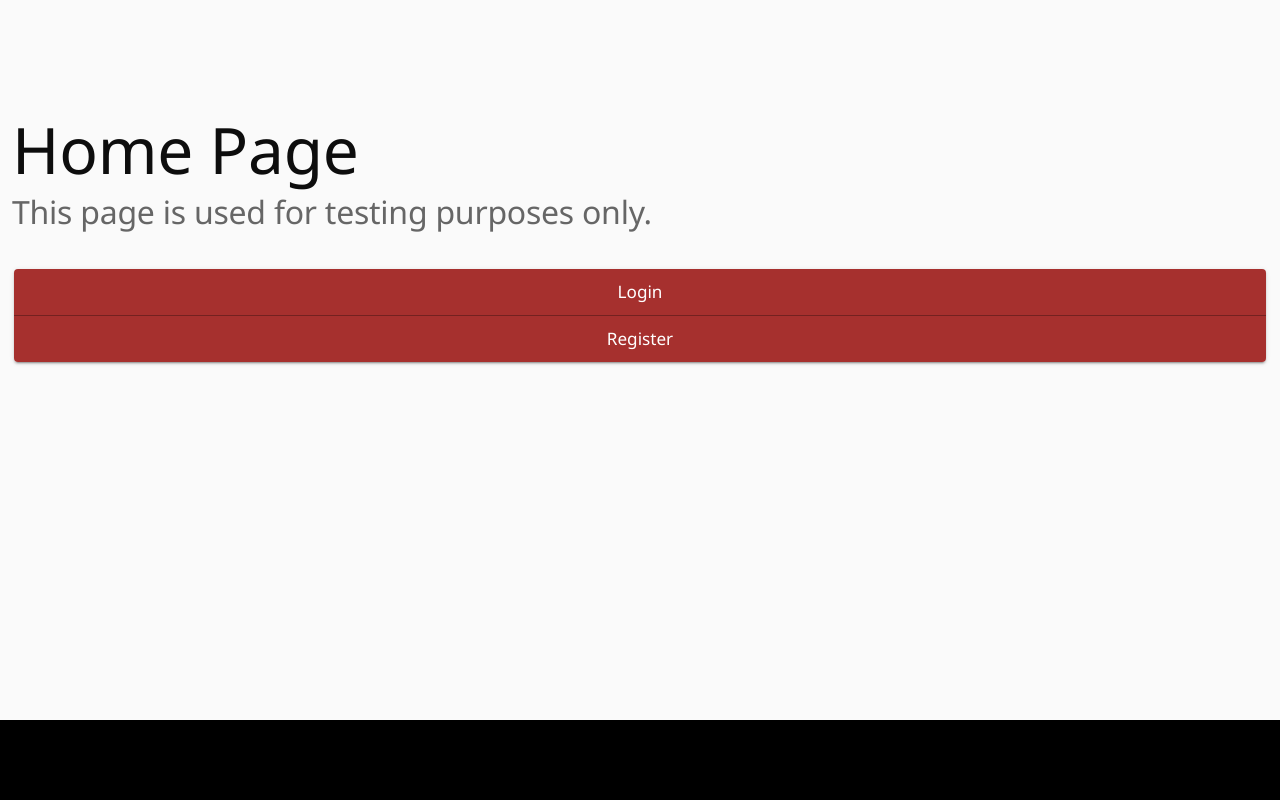
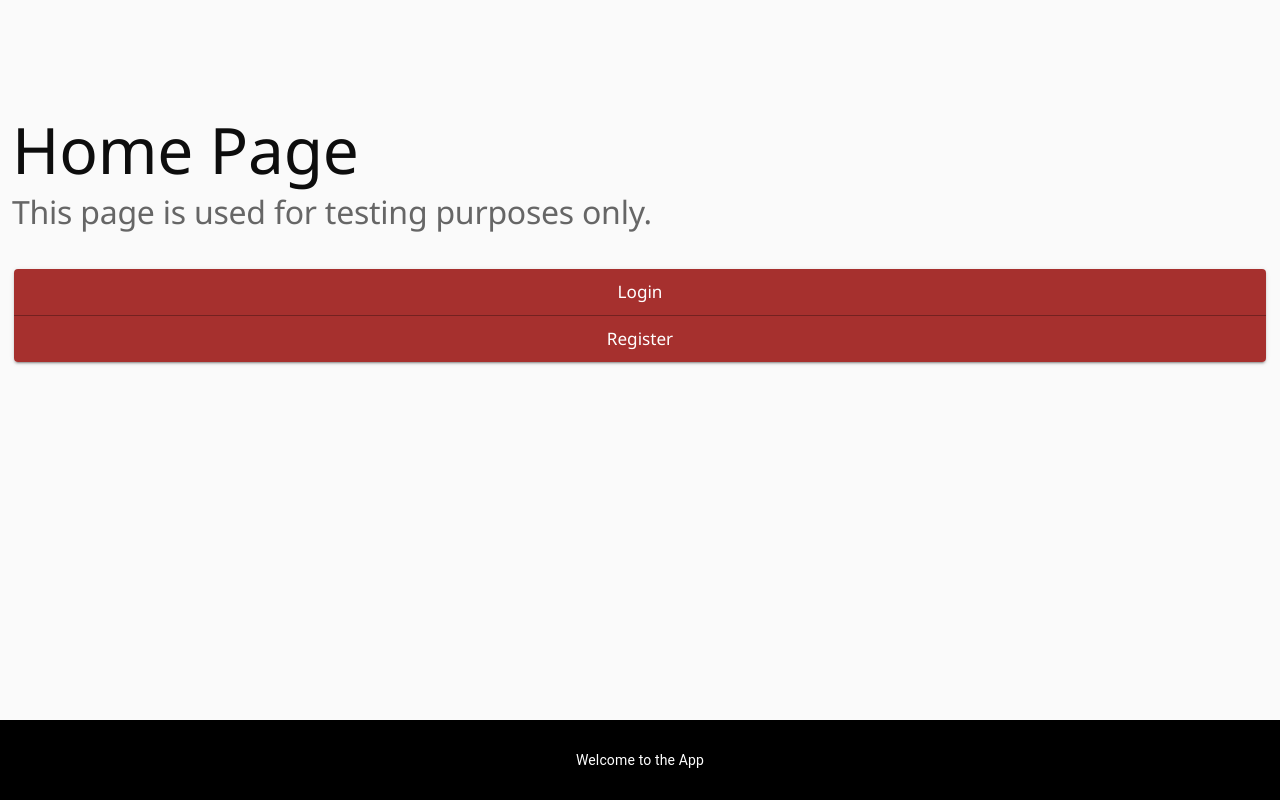
Before and after one commit to Healer94128/react-medicalApp, a React (Create React App) app: page / in a window 1280 px wide. Built offline with nearby package versions, Linux system fonts and the light colour scheme; no server answers.

Commit message:
added separate footer for login/register and rest of the site

```diff
--- a/src/Views/DashboardPage.js
+++ b/src/Views/DashboardPage.js
@@ -1,4 +1,5 @@
 import React, { Component } from "react";
+import Footer from './footerAll';
 import { auth } from "../Services/firebase";
 import HealthAssistant from "../Components/Chatbot/HealthAssistant";
 
@@ -31,6 +32,7 @@ export default class DashboardPage extends Component {
           Log out
         </button>
         <HealthAssistant />
+        <Footer />
       </div>
     );
   }
--- a/src/Views/LoginPage.js
+++ b/src/Views/LoginPage.js
@@ -1,5 +1,5 @@
 import React from "react";
-import Footer from './footer'
+import FooterLogin from './footer'
 import { useHistory } from "react-router-dom";
 import {
   Link,
@@ -171,7 +171,7 @@ export default function LoginPage() {
           </Grid>
         </Grid>
       </form>
-      <Footer />
+      <FooterLogin />
     </SideLayout>
   );
 }
--- a/src/Views/RegisterPage.js
+++ b/src/Views/RegisterPage.js
@@ -1,5 +1,5 @@
 import React from "react";
-import Footer from './footer'
+import FooterLogin from './footer'
 import { useHistory } from "react-router-dom";
 import {
   Link,
@@ -232,7 +232,7 @@ export default function RegisterPage() {
           </Grid>
         </Grid>
       </form>
-      <Footer />
+      <FooterLogin />
     </SideLayout>
   );
 }
--- a/src/Views/footer.js
+++ b/src/Views/footer.js
@@ -11,14 +11,18 @@ const useStyles = makeStyles((theme) => ({
     left: 0,
     width: "100%",
   },
+  footerp: {
+    color: "#FFFFFF",
+    textAlign: "center",
+  },
 }));
 
-export default function Footer() {
+export default function FooterLogin() {
   const classes = useStyles();
 
   return (
     <div className={classes.footer}>
-    <p>This is some content in sticky footer</p>
+    <p className={classes.footerp}>Welcome to the App</p>
   </div>
   );
 }
--- /dev/null
+++ b/src/Views/footerAll.js
@@ -0,0 +1,51 @@
+import { makeStyles, Button } from "@material-ui/core";
+import React from "react";
+
+const useStyles = makeStyles((theme) => ({
+  footer: {
+    marginTop: "1rem",
+    padding: "1rem",
+    backgroundColor: "#000000",
+    position: "fixed",
+    bottom: 0,
+    left: 0,
+    width: "100%",
+  },
+  footerp: {
+    color: "#FFFFFF",
+    textAlign: "center",
+  },
+  footerLinks: {
+    display: "flex",
+  },
+  footerCol: {
+    flex: "0 1 50%",
+    color: "#FFFFFF",
+  },
+  footerA: {
+      color: "#FFFFFF",
+      textDecoration: "none",
+      fontWeight: "bold",
+      '&:hover': {
+        color: "rgb(116, 33, 32)",
+      },
+  },
+}));
+
+export default function Footer() {
+  const classes = useStyles();
+
+  return (
+    <div className={classes.footer}>
+    <p className={classes.footerp}>Welcome to the App</p>
+    <div className={classes.footerLinks}>
+        <div className={classes.footerCol}>
+        <a className={classes.footerA} href="/dashboard">Home</a>
+        </div>
+        <div className={classes.footerCol}>
+        <a className={classes.footerA} href="#">Footer Links Here</a>
+        </div>
+    </div>
+  </div>
+  );
+}
```
